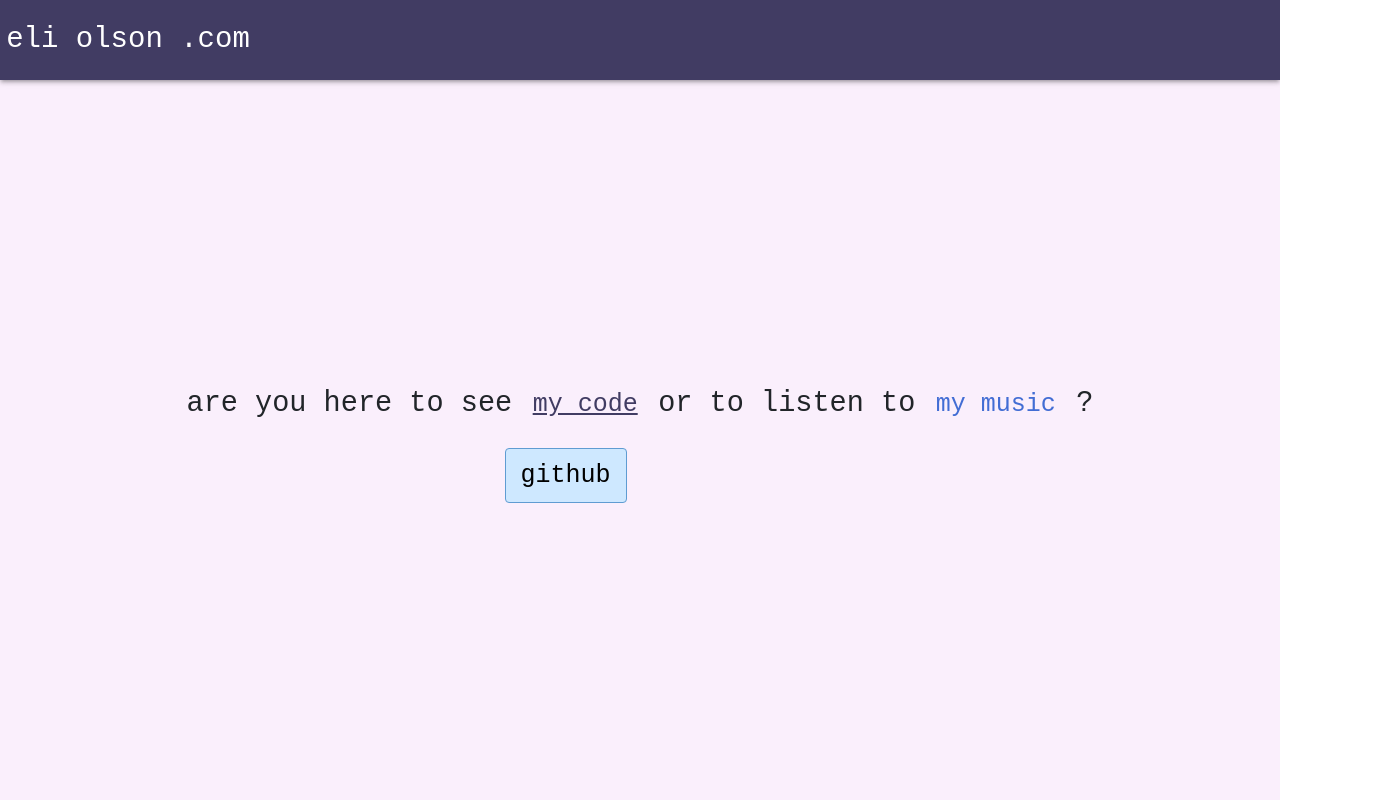
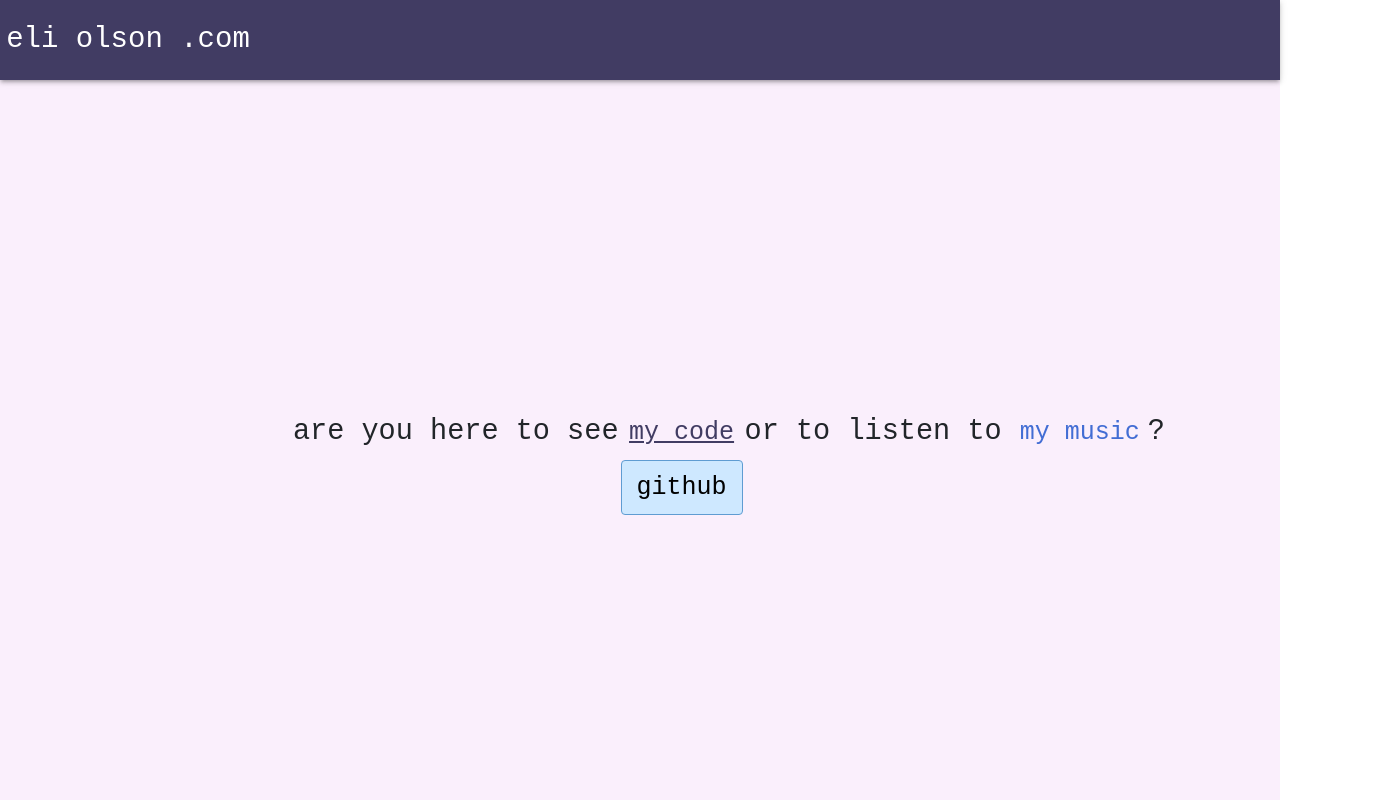
Before and after one commit to eli0lson/eli0lson.github.io, a React (Create React App) app: page / in a window 1280 px wide. Both pictures are taken after a click on the button "my code". Shown: the whole page, 1376 px wide, since content can reach past the window. Built offline with nearby package versions, Linux system fonts and the light colour scheme.

Commit message:
Realign links

```diff
--- a/src/Components/body.js
+++ b/src/Components/body.js
@@ -3,6 +3,8 @@
 import { Box } from '@mui/system';
 
 import theme from './themes';
+
+import './body2.css';
 
 const SPOTIFY_LINK = "https://open.spotify.com/artist/0kXiWZgWKpdl8lYsZKelUW?si=vXt8P_t4RkG3iBlcp6f6Sw";
 const APPLE_MUSIC_LINK = "https://music.apple.com/us/artist/eli-olson/1509498872";
@@ -20,7 +22,6 @@
             color: "white",
             textDecoration: "underline"
         },
-        marginLeft: "1em",
         transition: "opacity 0.5s ease-in, background-color 0.2s ease-in",
     }
 
@@ -40,18 +41,20 @@
                             display: "flex",
                             flexDirection: "row",
                             justifyContent: "center",
-                            alignItems: "center"
+                            alignItems: "center",
+                            minWidth: "74rem",
+                            marginLeft: "3.3rem"
                             }}>
                             <Typography>are you here to see</Typography>
+                            <div class='links'>
                                 <Button
+                                    className='toggle'
                                     variant="text"
                                     onClick={() => {
                                         setExpandCode(!expandCode)
                                     }}
                                     sx={{
                                         color: expandCode ? "#413c63" : "#426dd4",
-                                    marginLeft: ".5em",
-                                    marginRight: ".5em",
                                         textDecoration: `${expandCode ? "underline" : "none"}`,
                                         ":hover": {
                                             background: "none",
@@ -60,16 +63,25 @@
                                     }}>
                                     my code
                                 </Button>
+                                <Button
+                                    variant="outlined"
+                                    target="_blank"
+                                    onClick={() => window.open("https://github.com/eli0lson", "_blank")}
+                                    sx={{ ...musicButtonStyles, opacity: expandCode ? 1 : 0 }}>
+                                    github
+                                </Button>
+                            </div>
                             <Typography>or to listen to</Typography>
+                            <div class='links'>
+                                <div className='toggle'>
                                     <Button
+                                        className='toggle'
                                         variant="text"
                                         onClick={() => {
                                             setExpandMusic(!expandMusic)
                                         }}
                                         sx={{
                                             color: expandMusic ? "#413c63" : "#426dd4",
-                                    marginLeft: ".5em",
-                                    marginRight: ".5em",
                                             textDecoration: `${expandMusic ? "underline" : "none"}`,
                                             ":hover": {
                                                 background: "none",
@@ -79,31 +91,10 @@
                                         my music
                                     </Button>
                                     <Typography>?</Typography>
-                        </Box>
-
-                        <Box sx={{ display: "flex", flexDirection: "row", justifyContent: "space-around", marginTop: "1em"}}>
-
-                            <Box sx={{ width: "21%" }} />
-
-                            <Box >
-                                {/* <Button
-                                    variant="outlined"
-                                    target="_blank"
-                                    sx={{ ...musicButtonStyles, opacity: expandCode ? 1 : 0 }}
-                                    onClick={() => window.open("/../../public/Olson_Resume.pdf","_blank")}>
-                                    <a href="/../../public/Olson_Resume.pdf" target="_blank">résumé</a>
-                                </Button> */}
+                                </div>
+                                <div className='music-links'>
                                     <Button
-                                    variant="outlined"
-                                    target="_blank"
-                                    onClick={() => window.open("https://github.com/eli0lson", "_blank")}
-                                    sx={{ ...musicButtonStyles, opacity: expandCode ? 1 : 0 }}>
-                                    github
-                                </Button>
-                            </Box>
-
-                            <Box >
-                                <Button
+                                        className='music-link'
                                         variant="outlined"
                                         href={SPOTIFY_LINK}
                                         target="_blank"
@@ -111,12 +102,25 @@
                                         spotify
                                     </Button>
                                     <Button
+                                        className='music-link'
                                         variant="outlined"
                                         href={APPLE_MUSIC_LINK}
                                         target="_blank"
                                         sx={{ ...musicButtonStyles, opacity: expandMusic ? 1 : 0 }}>
                                         apple music
                                     </Button>
+                                </div>
+                            </div>
+                        </Box>
+
+                        <Box sx={{ display: "flex", flexDirection: "row", justifyContent: "space-around", marginTop: "1em"}}>
+
+                            <Box sx={{ width: "21%" }} />
+
+
+
+                            <Box >
+
                             </Box>
                         </Box>
                     </Box>
--- /dev/null
+++ b/src/Components/body2.css
@@ -0,0 +1,29 @@
+
+
+.links {
+    display: flex;
+    flex-direction: column;
+    margin-top: 3.5rem;
+}
+
+.music-links {
+    flex-direction: row;
+    margin-left: -4rem;
+}
+
+.music-link {
+    margin-right: 1rem;
+}
+
+.toggle {
+    display: flex;
+    flex-direction: row;
+    align-items: center;
+    margin: .5rem;
+    font-size: 1.7rem;
+}
+
+.toggle:hover {
+    background-color: "none";
+    text-decoration: "underline"
+}
```
Also changed, not shown: 1 other file (tests, documents, lock files or other folders). Lines whose indentation alone changed are shown as unchanged.
